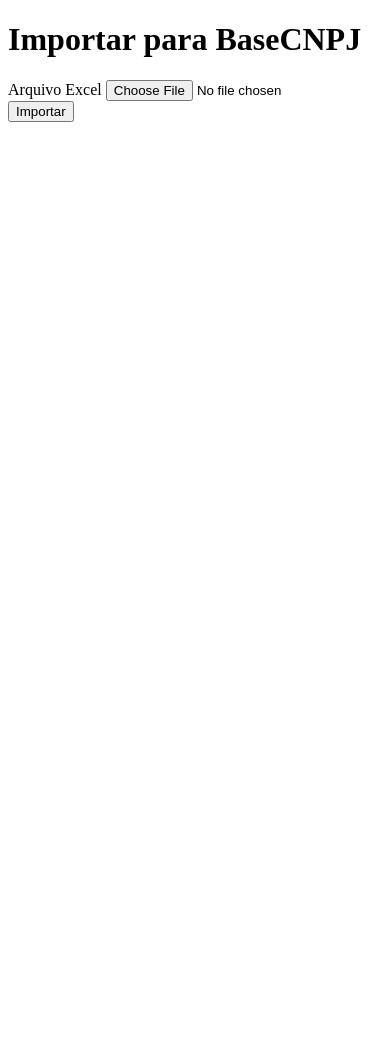
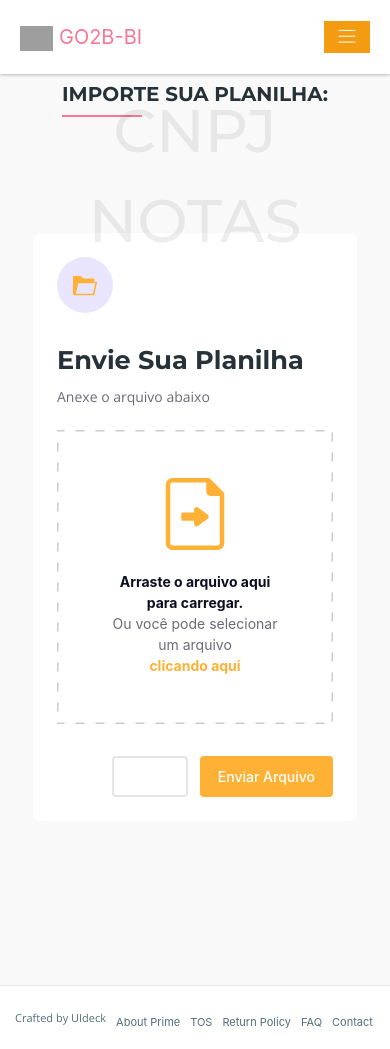
Before and after one commit to AXS05000/go2b-bi-serv-teste, a Django app: page /importar-cnpj/ in a window 390 px wide. Before the commit the page ends 122 px from the top, so only its background shows below. Run offline with Django 4.2, Linux system fonts and the light colour scheme; parts of the project's set-up code (start-up, migrations or seed data) failed here and were passed over; some libraries are stand-ins or nearby versions; some web fonts are replaced; grey boxes are pictures that could not be loaded.

Commit message:
V - 07-07-2023 - 15:58

```diff
--- a/notas/urls.py
+++ b/notas/urls.py
@@ -24,5 +24,4 @@ urlpatterns = [
     path('notas-s/', GerarcsvTemplateView.as_view(), name='gerar-csv'),
     path('generate-csv-for-nota/<int:pk>', views.generate_csv_for_nota, name='generate_csv_for_nota'),
     path('buscar-notas/', views.buscar_notas, name='buscar_notas'),
-    path('atualizar_notas/', views.atualizar_notas, name='atualizar_notas'),
 ]
--- a/notas/views.py
+++ b/notas/views.py
@@ -15,7 +15,8 @@ from zeep import Client
 
 from .forms import BaseCNPJModelForm, NotasModelForm
 from .models import BaseCNPJ, NotaFiscal2, Notas, NumeradorLote
-from .utils import import_basecnpj_from_excel, update_basecnpj_from_excel
+from .tasks import import_basecnpj_from_excel
+from .utils import update_basecnpj_from_excel
 
 #########################################################################################
 
@@ -121,78 +122,7 @@ class GerarcsvTemplateView(ListView):
 
 
 
-# PUXAR NOTAS PARA O MODELS.
-def atualizar_notas(request):
-    if request.method == 'POST':
-        response = consultar_api()
 
-        if not response['Erro']:
-            notas_geradas = response['NotasGeradas']['NotaFiscalConsultaDTO']
-            NotaFiscal2.objects.all().delete()  # Remove as notas existentes
-
-            for nota in notas_geradas:
-                NotaFiscal2.objects.create(
-                    aliquota = nota['Aliquota'],
-                    cod_atividade = nota['CodAtividade'].strip(),
-                    cod_obra = nota['CodObra'],
-                    codigo_autenticidade = nota['CodigoAutenticidade'],
-                    data_cancelamento = nota['DataCancelamento'],
-                    data_emissao = nota['DataEmissao'],
-                    data_recibo = nota['DataRecibo'],
-                    doc_tomador = nota['DocTomador'],
-                    endereco_prestacao_servico = nota['EnderecoPrestacaoServico'],
-                    link_nfe = nota['LinkNFE'],
-                    motivo_cancelamento = nota['MotivoCancelamento'],
-                    nome_tomador = nota['NomeTomador'],
-                    nosso_numero = nota['NossoNumero'],
-                    numero = nota['Numero'],
-                    numero_recibo = nota['NumeroRecibo'],
-                    substituicao_tributaria = nota['SubstituicaoTributaria'],
-                    valor = nota['Valor'],
-                    valor_iss = nota['ValorIss'],
-                    valor_nfe = nota['ValorNFE']
-                )
-
-            return render(request, 'notas/update.html', {'notas': NotaFiscal2.objects.all()})
-        else:
-            print(f"Erro: {response['MensagemErro']}")
-
-    return render(request, 'notas/update.html')
-
-
-def atualizar_notas_automaticamente():
-    response = consultar_api()
-
-    if not response['Erro']:
-        notas_geradas = response['NotasGeradas']['NotaFiscalConsultaDTO']
-        NotaFiscal2.objects.all().delete()  # Remove as notas existentes
-
-        for nota in notas_geradas:
-                NotaFiscal2.objects.create(
-                    aliquota = nota['Aliquota'],
-                    cod_atividade = nota['CodAtividade'].strip(),
-                    cod_obra = nota['CodObra'],
-                    codigo_autenticidade = nota['CodigoAutenticidade'],
-                    data_cancelamento = nota['DataCancelamento'],
-                    data_emissao = nota['DataEmissao'],
-                    data_recibo = nota['DataRecibo'],
-                    doc_tomador = nota['DocTomador'],
-                    endereco_prestacao_servico = nota['EnderecoPrestacaoServico'],
-                    link_nfe = nota['LinkNFE'],
-                    motivo_cancelamento = nota['MotivoCancelamento'],
-                    nome_tomador = nota['NomeTomador'],
-                    nosso_numero = nota['NossoNumero'],
-                    numero = nota['Numero'],
-                    numero_recibo = nota['NumeroRecibo'],
-                    substituicao_tributaria = nota['SubstituicaoTributaria'],
-                    valor = nota['Valor'],
-                    valor_iss = nota['ValorIss'],
-                    valor_nfe = nota['ValorNFE']
-                )
-
-        print("Notas atualizadas com sucesso.")
-    else:
-        print(f"Erro: {response['MensagemErro']}")
 
 
 
@@ -301,26 +231,7 @@ def generate_txt(request):
     return response
 
 
-#CONSULTA NA API
-def consultar_api():
-    # Criando o objeto cliente SOAP
-    client = Client('https://nfe.osasco.sp.gov.br/EISSNFEWebServices/NotaFiscalEletronica.svc?wsdl')
 
-    # Criando o request com os dados passados
-    request_data = {
-        'ChaveAutenticacao': '5eb04d8c-fd9a-49ba-ab45-d06d816df7ad',  # valor fixo
-        'DataInicial': date(2023, 5, 1),  # valor fixo
-        'DataFinal': date.today(),  # data de hoje
-        'NumeroReciboInicial': None,  # valor fixo
-        'NumeroReciboFinal': None,  # valor fixo
-        'NumeroReciboUnico': None  # valor fixo
-    }
-
-    # Fazendo a requisição e obtendo a resposta
-    response = client.service.Consultar(request=request_data)
-
-    # Retornando a resposta
-    return response
 
 
 # BUSCAR NOTAS (BACKUP)
@@ -590,8 +501,8 @@ def import_basecnpj(request):
     if request.method == 'POST':
         excel_file = request.FILES['excel_file']
         import_basecnpj_from_excel(excel_file)
-        return render(request, 'import_basecnpj.html', {'success': True})
-    return render(request, 'import_basecnpj.html')
+        return render(request, 'notas/import_basecnpj.html', {'success': True})
+    return render(request, 'notas/import_basecnpj.html')
 
 
 
--- a/pdf/tasks.py
+++ b/pdf/tasks.py
@@ -5,6 +5,7 @@ import os
 import openpyxl
 from celery import shared_task
 from django.core.paginator import Paginator
+from django.shortcuts import redirect, render
 
 from .models import Beneficios_Mala, Folha_de_Ponto, Funcionario
 
--- a/templates/index.html
+++ b/templates/index.html
@@ -75,6 +75,7 @@
                     <a class="nav-link" href="{% url 'upload_excel' %}">Importar Mala</a>
                     <a class="nav-link" href="{% url 'upload_excel_folha' %}">Importar Folha</a>
                     <a class="nav-link" href="{% url 'upload_excel_beneficio' %}">Importar Beneficio</a>
+                    <a class="nav-link" href="{% url 'importar_basecnpj' %}">Importar CNPJ Notas</a>
                     {% comment %} <div class="dropdown-divider"></div> {% endcomment %}
                     {% comment %} <a class="dropdown-item" href="#">Tes</a> {% endcomment %}
                 </div>
--- /dev/null
+++ b/templates/notas/import_basecnpj.html
@@ -0,0 +1,334 @@
+{% load static %}
+
+<!DOCTYPE html>
+<html lang="en">
+  <head>
+    <!-- Required meta tags -->
+    <meta charset="utf-8">
+    <meta name="viewport" content="width=device-width, initial-scale=1, shrink-to-fit=no">
+    <meta name="keywords" content="Bootstrap, Landing page, Template, Registration, Landing">
+    <meta name="viewport" content="width=device-width, initial-scale=1, maximum-scale=1">
+    <meta name="author" content="Grayrids">
+    <title>GO2B BI</title>
+
+    <!-- Bootstrap CSS -->
+    <link rel="stylesheet" href="{% static 'assets_2/css/bootstrap.min.css' %}">
+    <link rel="stylesheet" href="{% static 'assets_2/css/line-icons.css' %}">
+    <link rel="stylesheet" href="{% static 'assets_2/css/owl.carousel.css' %}">
+    <link rel="stylesheet" href="{% static 'assets_2/css/owl.theme.css' %}">
+    <link rel="stylesheet" href="{% static 'assets_2/css/nivo-lightbox.css' %}">
+    <link rel="stylesheet" href="{% static 'assets_2/css/magnific-popup.css' %}">
+    <link rel="stylesheet" href="{% static 'assets_2/css/animate.css' %}">
+    <link rel="stylesheet" href="{% static 'assets_2/css/color-switcher.css' %}">
+    <link rel="stylesheet" href="{% static 'assets_2/css/menu_sideslide.css' %}">
+    <link rel="stylesheet" href="{% static 'assets_2/css/main.css' %}">
+    <link rel="stylesheet" href="{% static 'assets_2/css/responsive.css' %}">
+    <link id="pagestyle" href="{% static 'css/upload_files.css' %}" rel="stylesheet" />
+    <link rel="icon" type="image/png" href="{% static 'assets/img/go2b-bi.png' %}">
+  </head>
+
+  <body>
+    <!-- Header Section Start -->
+    <header id="slider-area">
+      <nav class="navbar navbar-expand-md fixed-top scrolling-navbar bg-white">
+        <div class="container">
+          <a class="navbar-brand" href="{% url 'index' %}"><img class="brand-logo" src="{% static 'assets/img/go2b-bi.png' %}" alt="" style="max-height: 25px;">  GO2B-BI</a>
+          <button class="navbar-toggler" type="button" data-toggle="collapse" data-target="#navbarCollapse" aria-controls="navbarCollapse" aria-expanded="false" aria-label="Toggle navigation">
+            <i class="lni-menu"></i>
+          </button>
+          <div class="collapse navbar-collapse" id="navbarCollapse">
+            <ul class="navbar-nav mr-auto w-100 justify-content-end">
+              <li class="nav-item">
+                <a class="nav-link page-scroll" href="{% url 'index' %}">Home</a>
+              </li>
+              <li class="nav-item">
+                <a class="nav-link page-scroll" href="{% url 'index' %}">Serviços</a>
+              </li>
+              <li class="nav-item">
+                <a class="nav-link page-scroll" href="{% url 'index' %}">Trabalhos</a>
+              </li>
+              <li class="nav-item">
+                <a class="nav-link page-scroll" href="{% url 'index' %}">Equipe</a>
+              </li>
+              <li class="nav-item dropdown">
+                <a class="nav-link page-scroll nav-link-ded dropdown-toggle" id="navbarDropdown" role="button" data-toggle="dropdown" aria-haspopup="true" aria-expanded="false">Notas</a>
+                <div class="dropdown-menu" aria-labelledby="navbarDropdown">
+                    <a class="nav-link" href="{% url 'gerar-csv' %}">Notas Fiscais</a>
+                    <a class="nav-link" href="{% url 'notasficais' %}">Notas Portal</a>
+                    {% comment %} <div class="dropdown-divider"></div> {% endcomment %}
+                    {% comment %} <a class="dropdown-item" href="#">Tes</a> {% endcomment %}
+                </div>
+              </li>
+              <li class="nav-item dropdown">
+                <a class="nav-link page-scroll nav-link-ded dropdown-toggle" id="navbarDropdown" role="button" data-toggle="dropdown" aria-haspopup="true" aria-expanded="false">Admissão</a>
+                  <div class="dropdown-menu" aria-labelledby="navbarDropdown">
+                      <a class="nav-link" href="{% url 'admissao' %}">Form Admissão</a>
+                      <a class="nav-link" href="{% url 'search_collaborator' %}">Painel RH</a>
+                      {% comment %} <div class="dropdown-divider"></div> {% endcomment %}
+                      {% comment %} <a class="dropdown-item" href="#">Tes</a> {% endcomment %}
+                  </div>
+              </li>
+              {% if user.is_super_user %}
+              {% else %}
+              <li class="nav-item dropdown">
+                <a class="nav-link nav-link-ded dropdown-toggle" id="navbarDropdown" role="button" data-toggle="dropdown" aria-haspopup="true" aria-expanded="false">Importações</a>
+                <div class="dropdown-menu" aria-labelledby="navbarDropdown">
+                    <a class="nav-link" href="{% url 'upload_template' %}">Importar Word</a>
+                    <a class="nav-link" href="{% url 'upload_excel' %}">Importar Mala</a>
+                    <a class="nav-link" href="{% url 'upload_excel_folha' %}">Importar Folha</a>
+                    <a class="nav-link" href="{% url 'upload_excel_beneficio' %}">Importar Beneficio</a>
+                    <a class="nav-link" href="{% url 'importar_basecnpj' %}">Importar CNPJ Notas</a>
+                    {% comment %} <div class="dropdown-divider"></div> {% endcomment %}
+                    {% comment %} <a class="dropdown-item" href="#">Tes</a> {% endcomment %}
+                </div>
+              </li>
+              {% endif %}
+              {% if user.is_anonymous %}
+              {% else %}
+              <li class="nav-item">
+                <a class="nav-link page-scroll" href="{% url 'logout' %}">Sair</a>
+              </li>
+              {% endif %}
+
+            </ul>
+          </div>
+        </div>
+      </nav>
+
+
+    </header>
+    <!-- Header Section End -->
+
+    <div class="form-container form-center container d-flex justify-content-center align-items-center">
+    <!-- Features Section Start -->
+    <section id="template" class="section">
+      <div class="container">
+        <div class="section-header">
+          <h2 class="section-title">IMPORTE SUA PLANILHA:</h2>
+          <span>CNPJ NOTAS</span>
+        </div>
+        <div class="row">
+
+
+          <div class="modal22">
+            <form method="post" enctype="multipart/form-data">
+                {% csrf_token %}
+                <div class="modal22-header">
+                    <div class="modal22-logo">
+                        <span class="logo-circle">
+                            <svg xmlns="http://www.w3.org/2000/svg" xmlns:xlink="http://www.w3.org/1999/xlink" width="512" height="419.116" viewBox="0 0 512 419.116">
+                                <defs>
+                                    <clipPath id="clip-folder-new">
+                                        <rect width="512" height="419.116" />
+                                    </clipPath>
+                                </defs>
+                                <g id="folder-new" clip-path="url(#clip-folder-new)">
+                                    <path id="Union_1" data-name="Union 1" d="M16.991,419.116A16.989,16.989,0,0,1,0,402.125V16.991A16.989,16.989,0,0,1,16.991,0H146.124a17,17,0,0,1,10.342,3.513L227.217,57.77H437.805A16.989,16.989,0,0,1,454.8,74.761v53.244h40.213A16.992,16.992,0,0,1,511.6,148.657L454.966,405.222a17,17,0,0,1-16.6,13.332H410.053v.562ZM63.06,384.573H424.722L473.86,161.988H112.2Z" fill="var(--c-action-primary)" stroke="" stroke-width="1" />
+                                </g>
+                            </svg>
+                        </span>
+                    </div>
+                    <span class="btn-close">
+                        <svg xmlns="http://www.w3.org/2000/svg" style="display: none"width="24" height="24" viewBox="0 0 24 24"><path fill="none" d="M0 0h24v24H0V0z"/><path d="M19 6.41L17.59 5 12 10.59 6.41 5 5 6.41 10.59 12 5 17.59 6.41 19 12 13.41 17.59 19 19 17.59 13.41 12 19 6.41z" fill="var(--c-text-secondary)"/></svg>
+                    </span>
+                </div>
+                <div class="modal22-body">
+                    <h2 class="modal22-title" style="font-size: 1.6rem;">Envie Sua Planilha</h2>
+                    <p class="modal22-description">Anexe o arquivo abaixo</p>
+                    <div id="uploadArea" class="upload-area">
+                        <input type="file" id="fileInput" name="arquivo">
+                        <span class="upload-area-icon">
+                            <svg id="uploadSvg" xmlns="http://www.w3.org/2000/svg" xmlns:xlink="http://www.w3.org/1999/xlink" width="340.531" height="419.116" viewBox="0 0 340.531 419.116">
+                                <g id="files-new" clip-path="url(#clip-files-new)">
+                                  <path id="Union_2" data-name="Union 2" d="M-2904.708-8.885A39.292,39.292,0,0,1-2944-48.177V-388.708A39.292,39.292,0,0,1-2904.708-428h209.558a13.1,13.1,0,0,1,9.3,3.8l78.584,78.584a13.1,13.1,0,0,1,3.8,9.3V-48.177a39.292,39.292,0,0,1-39.292,39.292Zm-13.1-379.823V-48.177a13.1,13.1,0,0,0,13.1,13.1h261.947a13.1,13.1,0,0,0,13.1-13.1V-323.221h-52.39a26.2,26.2,0,0,1-26.194-26.195v-52.39h-196.46A13.1,13.1,0,0,0-2917.805-388.708Zm146.5,241.621a14.269,14.269,0,0,1-7.883-12.758v-19.113h-68.841c-7.869,0-7.87-47.619,0-47.619h68.842v-18.8a14.271,14.271,0,0,1,7.882-12.758,14.239,14.239,0,0,1,14.925,1.354l57.019,42.764c.242.185.328.485.555.671a13.9,13.9,0,0,1,2.751,3.292,14.57,14.57,0,0,1,.984,1.454,14.114,14.114,0,0,1,1.411,5.987,14.006,14.006,0,0,1-1.411,5.973,14.653,14.653,0,0,1-.984,1.468,13.9,13.9,0,0,1-2.751,3.293c-.228.2-.313.485-.555.671l-57.019,42.764a14.26,14.26,0,0,1-8.558,2.847A14.326,14.326,0,0,1-2771.3-147.087Z" transform="translate(2944 428)" fill="var(--c-action-primary)"/>
+                                </g>
+                              </svg>
+                        </span>
+                        <span class="upload-area-title">Arraste o arquivo aqui para carregar.</span>
+                        <span class="upload-area-description">
+                            Ou você pode selecionar um arquivo<br/><strong class="clique-aqui">clicando aqui</strong>
+                        </span>
+                    </div>
+                </div>
+                <div class="modal22-footer">
+                    <a class="login-button btn-secondary" href="{% url 'index' %}">Voltar</a>
+                    <button class="btn-primary" type="submit">Enviar Arquivo</button>
+                </div>
+            </form>
+        </div>
+
+        </div>
+      </div>
+    </section>
+    </div>
+    <!-- Features Section End -->
+
+
+
+
+
+
+
+
+
+
+
+
+
+
+
+
+      <!-- Copyright Start  -->
+      <div id="copyright">
+        <div class="container">
+          <div class="row">
+            <div class="col-md-12">
+              <div class="site-info float-left">
+                <p>Crafted by <a href="http://uideck.com" rel="nofollow">UIdeck</a></p>
+              </div>
+              <div class="float-right">
+                <ul class="nav nav-inline">
+                  <li class="nav-item">
+                    <a class="nav-link active" href="#">About Prime</a>
+                  </li>
+                  <li class="nav-item">
+                    <a class="nav-link" href="#">TOS</a>
+                  </li>
+                  <li class="nav-item">
+                    <a class="nav-link" href="#">Return Policy</a>
+                  </li>
+                  <li class="nav-item">
+                    <a class="nav-link" href="#">FAQ</a>
+                  </li>
+                  <li class="nav-item">
+                    <a class="nav-link" href="#">Contact</a>
+                  </li>
+                </ul>
+              </div>
+            </div>
+          </div>
+        </div>
+      </div>
+      <!-- Copyright End -->
+
+    </footer>
+    <!-- Footer Section End -->
+
+    <!-- Go To Top Link -->
+    <a href="#" class="back-to-top">
+      <i class="lni-arrow-up"></i>
+    </a>
+
+    <div id="loader">
+      <div class="spinner">
+        <div class="double-bounce1"></div>
+        <div class="double-bounce2"></div>
+      </div>
+    </div>
+
+    <!-- jQuery first, then Tether, then Bootstrap JS. -->
+    <script src="https://ajax.googleapis.com/ajax/libs/jquery/3.5.1/jquery.min.js"></script>
+    <script src="https://code.jquery.com/jquery-3.5.1.min.js"></script>
+    <script>
+        $(document).ready(function () {
+            $('#id_cliente_gi').change(function () {
+                let cliente_gi_id = $(this).val();
+                $.get('/api/departamentos/?cliente_gi_id=' + cliente_gi_id, function (data) {
+                    let select = $('#id_departamento');
+                    select.empty();
+                    select.append('<option value="" selected>---------</option>'); // Adicionado aqui
+                    $.each(data, function (index, value) {
+                        select.append('<option value="' + value.id + '">' + value.nome_departamento + '</option>');
+                    });
+                });
+                $.get('/api/bases/?cliente_gi_id=' + cliente_gi_id, function (data) {
+                    let select = $('#id_cargo');
+                    select.empty();
+                    select.append('<option value="" selected>---------</option>'); // Adicionado aqui
+                    $.each(data, function (index, value) {
+                        select.append('<option value="' + value.id + '">' + value.cargo + '</option>');
+                    });
+                });
+            });
+        });
+    </script>
+    <script>
+        $(document).ready(function() {
+            $('#id_departamento').change(function() {
+                var departamento_id = $(this).val();
+                $.getJSON('/api/turnos/?departamento_id=' + departamento_id, function(data) {
+                    var select = $('#id_turno');
+                    select.empty();
+                    select.append('<option value="" selected>---------</option>'); // Adicionado aqui
+                    $.each(data, function(index, value) {
+                        select.append('<option value="' + value.id + '">' + value.nome + '</option>');
+                    });
+                });
+            });
+        });
+    </script>
+    <script src="{% static 'assets_2/js/jquery-min.js' %}"></script>
+    <script src="{% static 'assets_2/js/popper.min.js' %}"></script>
+    <script src="{% static 'assets_2/js/bootstrap.min.js' %}"></script>
+    <script src="{% static 'assets_2/js/classie.js' %}"></script>
+    <script src="{% static 'assets_2/js/color-switcher.js' %}"></script>
+    <script src="{% static 'assets_2/js/jquery.mixitup.js' %}"></script>
+    <script src="{% static 'assets_2/js/nivo-lightbox.js' %}"></script>
+    <script src="{% static 'assets_2/js/owl.carousel.js' %}"></script>
+    <script src="{% static 'assets_2/js/jquery.stellar.min.js' %}"></script>
+    <script src="{% static 'assets_2/js/jquery.nav.js' %}"></script>
+    <script src="{% static 'assets_2/js/scrolling-nav.js' %}"></script>
+    <script src="{% static 'assets_2/js/jquery.easing.min.js' %}"></script>
+    <script src="{% static 'assets_2/js/wow.js' %}"></script>
+    <script src="{% static 'assets_2/js/jquery.vide.js' %}"></script>
+    <script src="{% static 'assets_2/js/jquery.counterup.min.js' %}"></script>
+    <script src="{% static 'assets_2/js/jquery.magnific-popup.min.js' %}"></script>
+    <script src="{% static 'assets_2/js/waypoints.min.js' %}"></script>
+    <script src="{% static 'assets_2/js/form-validator.min.js' %}"></script>
+    <script src="{% static 'assets_2/js/contact-form-script.js' %}"></script>
+    <script src="{% static 'assets_2/js/main.js' %}"></script>
+    <script>
+      window.STATIC_URL = "{% static '' %}";
+    </script>
+    <script>
+      var uploadArea = document.getElementById('uploadArea');
+      var fileInput = document.getElementById('fileInput');
+
+      // Permitir que o usuário clique na área de upload para escolher um arquivo
+      uploadArea.addEventListener('click', function() {
+          fileInput.click();
+      });
+
+      // Impedir o comportamento padrão do navegador ao arrastar um arquivo para a janela
+      uploadArea.addEventListener('dragover', function(event) {
+          event.preventDefault();
+      });
+
+      // Adicionar o arquivo à entrada quando ele for solto na área de upload
+      uploadArea.addEventListener('drop', function(event) {
+          event.preventDefault();
+          fileInput.files = event.dataTransfer.files;
+          var event = new Event('change');
+          fileInput.dispatchEvent(event);  // Disparar o evento 'change' manualmente
+      });
+  </script>
+  <script>
+      fileInput.addEventListener('change', function() {
+          var fileName = '';
+          if (this.files && this.files.length > 0) {
+              fileName = this.files[0].name;
+          }
+          var uploadAreaTitle = document.querySelector('.upload-area-title');
+          var uploadAreaDescription = document.querySelector('.upload-area-description');
+          if (fileName) {
+              uploadAreaTitle.textContent = '';
+              uploadAreaDescription.textContent = fileName;
+          } else {
+              uploadAreaTitle.textContent = 'Arraste o(s) arquivo(s) aqui para carregar.';
+              uploadAreaDescription.textContent = 'Alternativamente, você pode selecionar um arquivo clicando aqui';
+          }
+      });
+  </script>
+
+  </body>
+</html>
```
Also changed, not shown: notas/tasks.py (+164 -1 lines).
